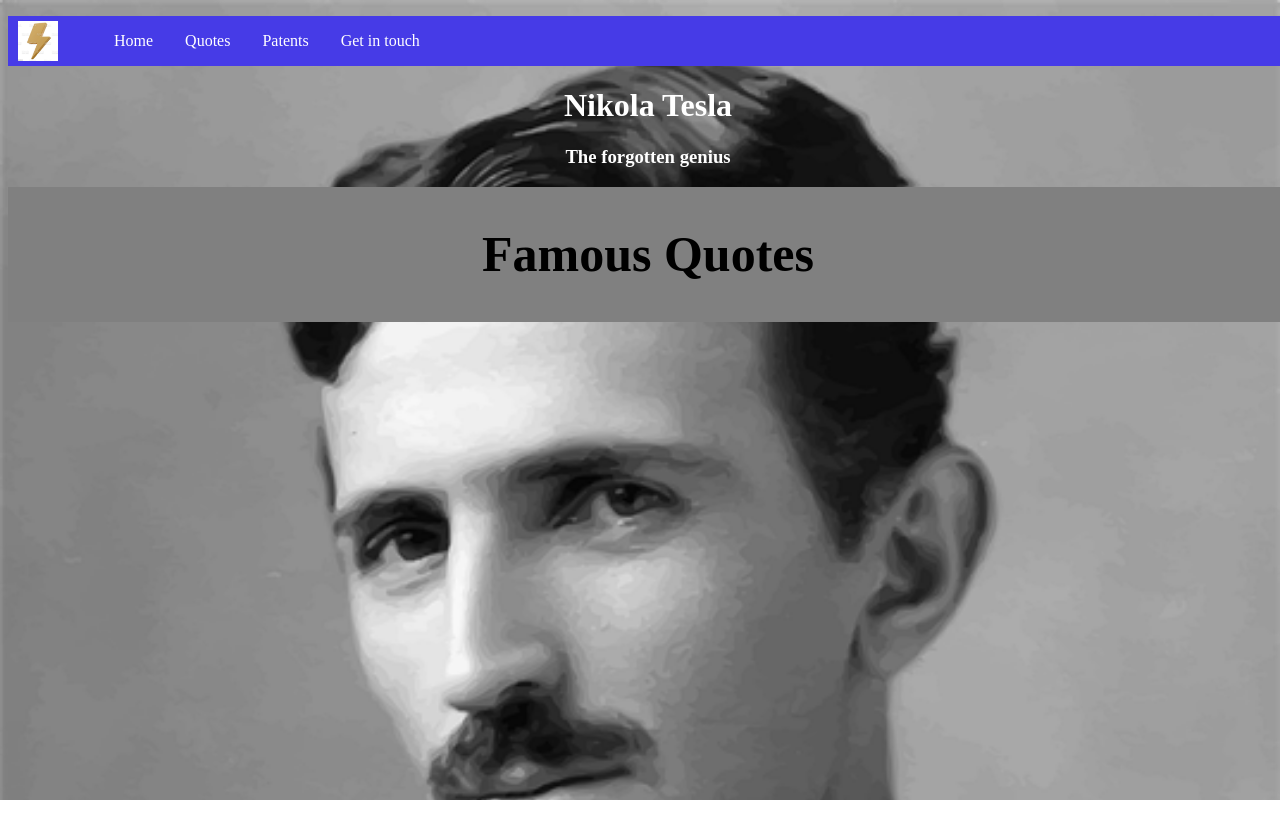
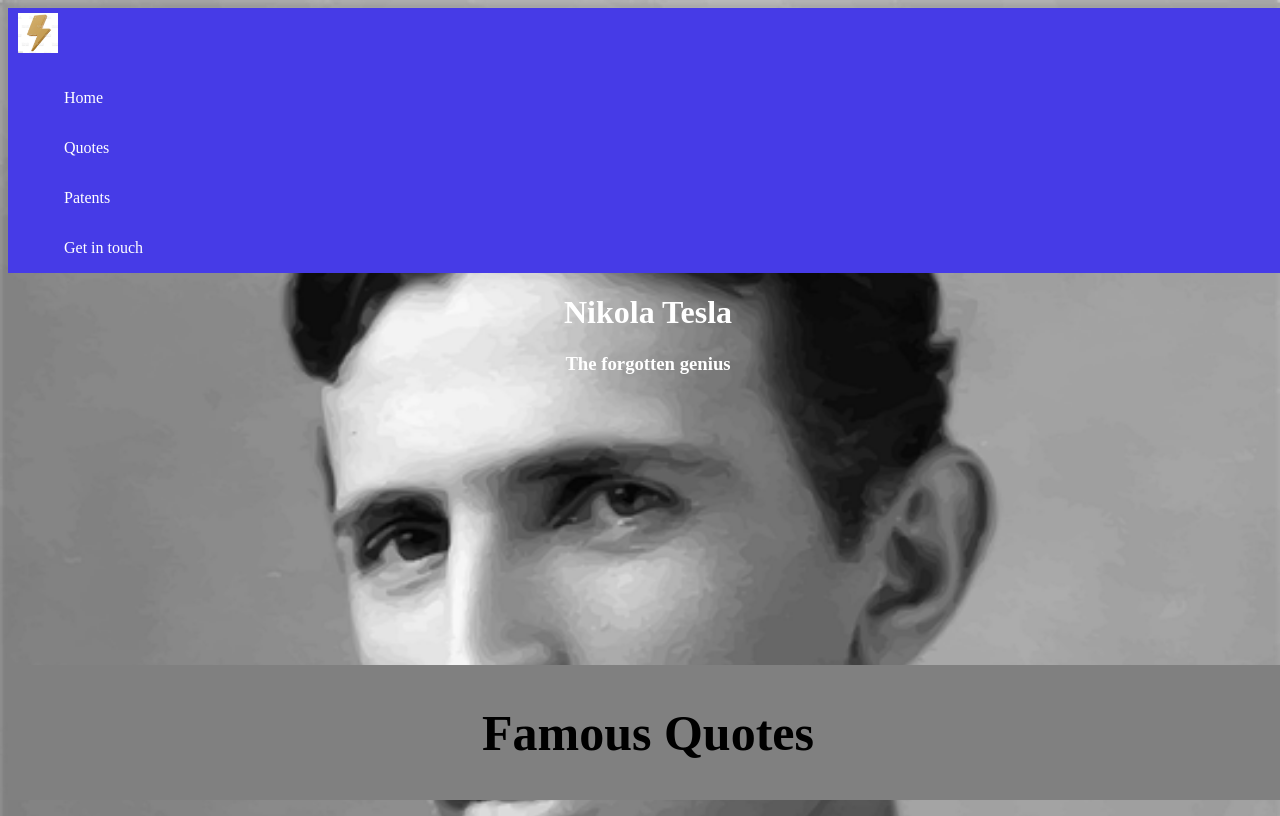
Before and after one commit to Hanlord/Fe-Css-Day-5, a plain HTML site: page wehan/intermediate.html in a window 1280 px wide. Drawn offline with Linux system fonts and the light colour scheme.

Commit message:
fixed image

```diff
--- a/wehan/intermediate.html
+++ b/wehan/intermediate.html
@@ -23,9 +23,9 @@
         <h1>Nikola Tesla</h1>
         <h3>The forgotten genius</h3>
     </div>
+    <footer>
+        <h1>Famous Quotes</h1>
+    </footer>
+</body>
 
-</body>
-<footer>
-    <h1>Famous Quotes</h1>
-</footer>
 </html>
--- a/wehan/intermediate.scss
+++ b/wehan/intermediate.scss
@@ -2,7 +2,7 @@ body{
     background-image: url(nikolatesla.png);
     background-repeat: no-repeat;
     background-size:cover;
-    height:100%;
+    height:100vh;
     width:100%;
 }
 
@@ -20,7 +20,7 @@ nav ul {
 }
 
 nav li {
-    float: left;
+
 }
 
 nav li a {
@@ -45,19 +45,15 @@ footer {
     color: black;
     text-align: center;
     padding: 5px 0;
-    position: relative;
     width: 100%;
-    bottom: 0;
     clear: both;
     font-family: 'Times New Roman', Times, serif;
     font-size: 25px;
+    position:fixed;
+    bottom: 0;
 }
 img{
     width:40px;
     padding-left: 10px;
     padding-top:5px;
-    float:left;
 }
-.backimg{
-
-}
```
Also changed, not shown: wehan/intermediate.css, 1 other file.
